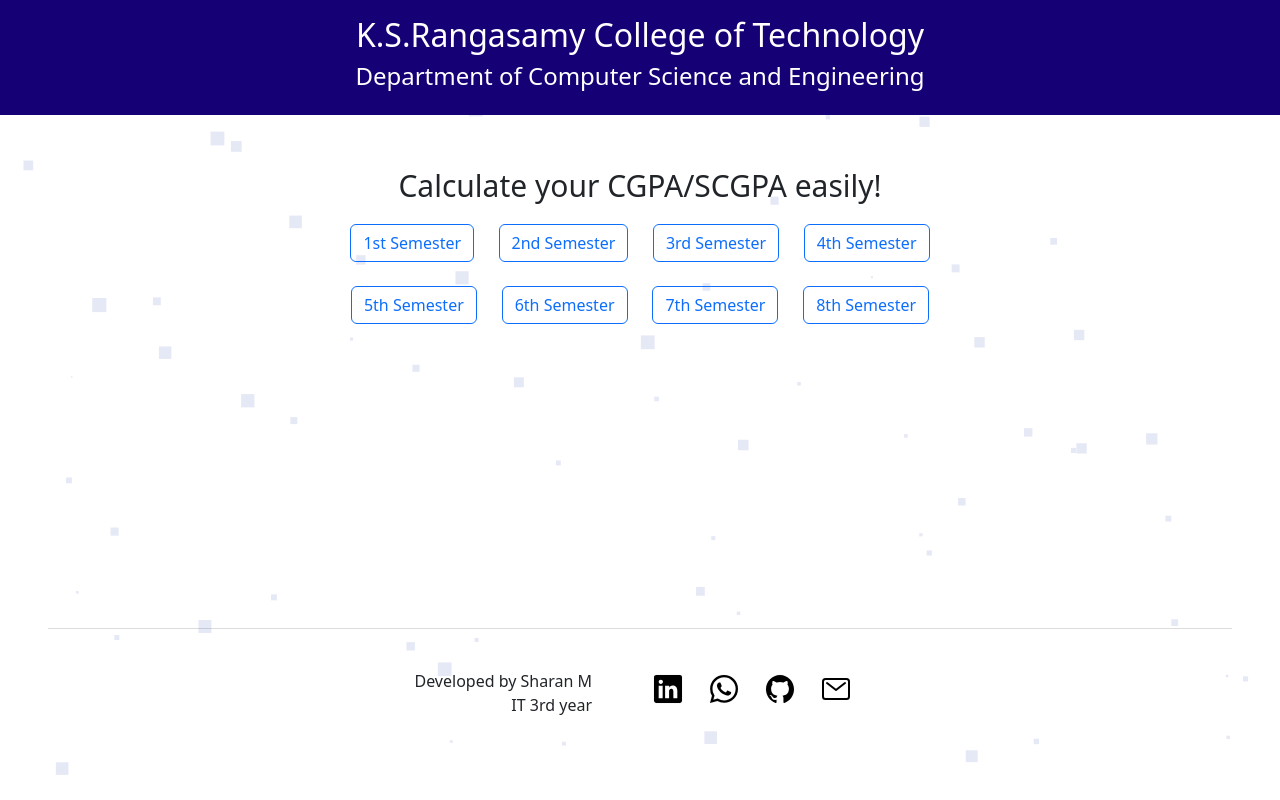
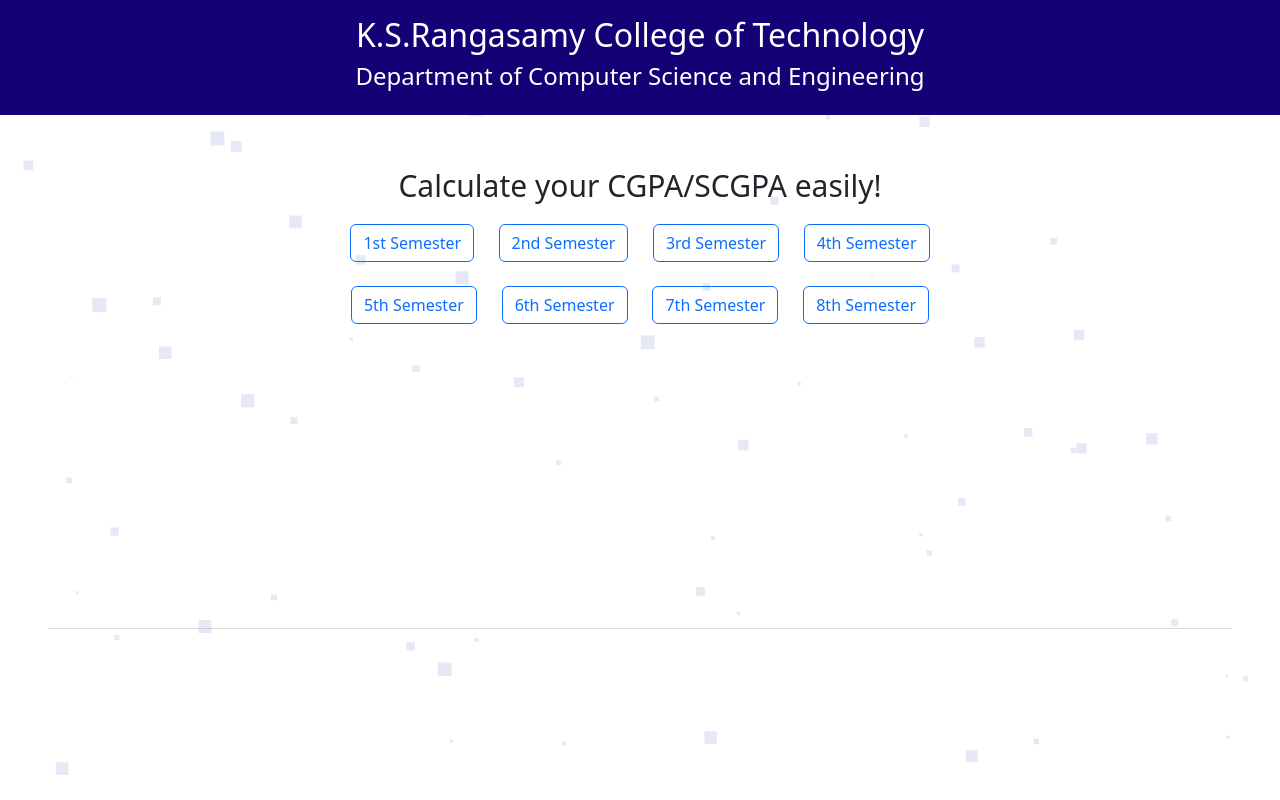
Before and after one commit to Sharan505/cgpa-calculator, a React (Vite) app: page /cse-dept in a window 1280 px wide. Built offline with nearby package versions, Linux system fonts and the light colour scheme; the HTML template or start-up script is replaced by a standard one.

Commit message:
all footers removed

```diff
--- a/src/components/aids/HomeAids.jsx
+++ b/src/components/aids/HomeAids.jsx
@@ -30,7 +30,7 @@
                     <div className="col-md-3 col-sm-0"></div>
                 </div><br /><br /><br /><br /><br /><br /><br /><br /><br /><br /><br /><br />
                 <hr className="mx-5 text-secondary"/><br />
-                <footer className="row">
+                {/* <footer className="row">
                     <p className="text-end pe-5 col-6" id="sign">Developed by Sharan M <br />IT 3rd year</p>
                     <div className="col-6 d-flex justify-content-start gap-4 icons">
                         <a id="linkedin" href="https://www.linkedin.com/in/sharan-m-18274932b/overlay/about-this-profile/?lipi=urn%3Ali%3Apage%3Ad_flagship3_profile_view_base%3BwLKD%2F7MJTgKqcPbfqmoKag%3D%3D" target="_blank" rel="noopener noreferrer">
@@ -46,7 +46,7 @@
                             <ion-icon name="mail-outline"></ion-icon>
                         </a>
                     </div>
-                </footer>
+                </footer> */}
         </section>
     )
 }
--- a/src/components/cse/HomeCse.jsx
+++ b/src/components/cse/HomeCse.jsx
@@ -30,7 +30,7 @@
                     <div className="col-md-3 col-sm-0"></div>
                 </div><br /><br /><br /><br /><br /><br /><br /><br /><br /><br /><br /><br />
                 <hr className="mx-5 text-secondary"/><br />
-                <footer className="row">
+                {/* <footer className="row">
                     <p className="text-end pe-5 col-6" id="sign">Developed by Sharan M <br />IT 3rd year</p>
                     <div className="col-6 d-flex justify-content-start gap-4 icons">
                         <a id="linkedin" href="https://www.linkedin.com/in/sharan-m-18274932b/overlay/about-this-profile/?lipi=urn%3Ali%3Apage%3Ad_flagship3_profile_view_base%3BwLKD%2F7MJTgKqcPbfqmoKag%3D%3D" target="_blank" rel="noopener noreferrer">
@@ -46,7 +46,7 @@
                             <ion-icon name="mail-outline"></ion-icon>
                         </a>
                     </div>
-                </footer>
+                </footer> */}
         </section>
     )
 }
--- a/src/components/itt/HomeIt.jsx
+++ b/src/components/itt/HomeIt.jsx
@@ -27,7 +27,7 @@
                     <div className="col-md-3 col-sm-0"></div>
                 </div><br /><br /><br /><br /><br /><br /><br /><br /><br /><br /><br /><br />
                 <hr className="mx-5 text-secondary"/><br />
-                <footer className="row">
+                {/* <footer className="row">
                     <p className="text-end pe-5 col-6" id="sign">Developed by Sharan M <br />IT 3rd year</p>
                     <div className="col-6 d-flex justify-content-start gap-4 icons">
                         <a id="linkedin" href="https://www.linkedin.com/in/sharan-m-18274932b/overlay/about-this-profile/?lipi=urn%3Ali%3Apage%3Ad_flagship3_profile_view_base%3BwLKD%2F7MJTgKqcPbfqmoKag%3D%3D" target="_blank" rel="noopener noreferrer">
@@ -43,7 +43,7 @@
                             <ion-icon name="mail-outline"></ion-icon>
                         </a>
                     </div>
-                </footer>
+                </footer> */}
         </section>
     )
 }
```
